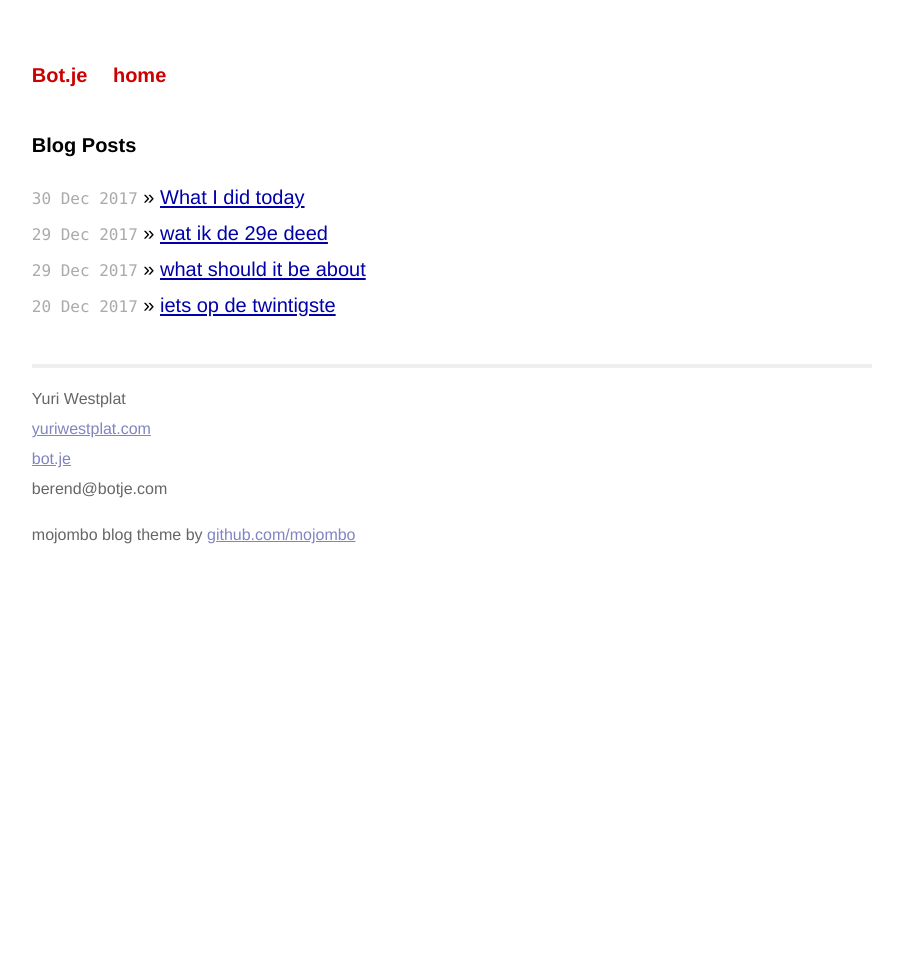
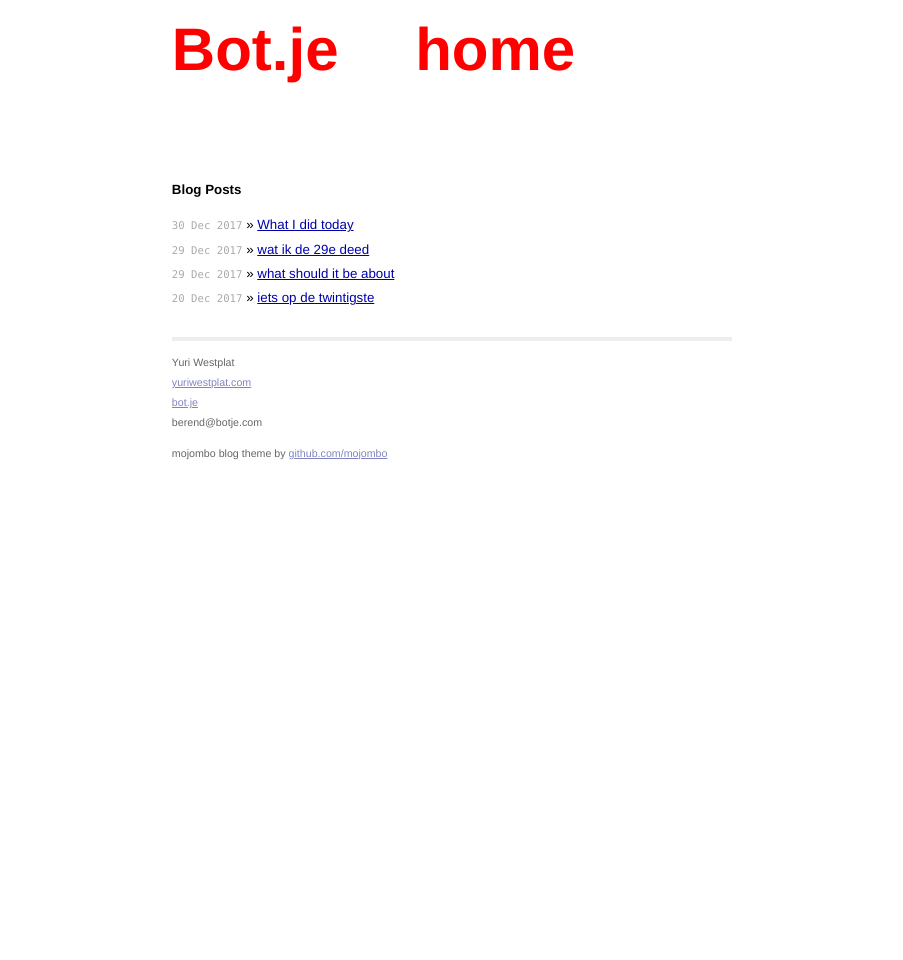
Before and after one commit to mojombo/mojombo.github.io, a Jekyll site: the page built from index.html, in a window 1280 px wide. Shown: the whole page, without its empty margins (188-1091 px from the left). Built offline with Jekyll 4.4.1, drawn with Linux system fonts in a browser that asks for light colours.

Commit message:
Update screen.css

```diff
--- a/css/screen.css
+++ b/css/screen.css
@@ -79,7 +79,7 @@ ul.posts {
 /*****************************************************************************/
 
 .site {
-  font-size: 150%;
+  font-size: 100%;
   text-align: justify;
   width: 42em;
   margin: 3em auto 2em auto;
@@ -89,11 +89,12 @@ ul.posts {
 .title {
   color: #a00;
   font-weight: bold;
+  font-size: 60px;
   margin-bottom: 2em;
 }
 
   .site .title a {
-    color: #cc0000;
+    color: #ff0000;
     text-decoration: none;
   }
 
```
